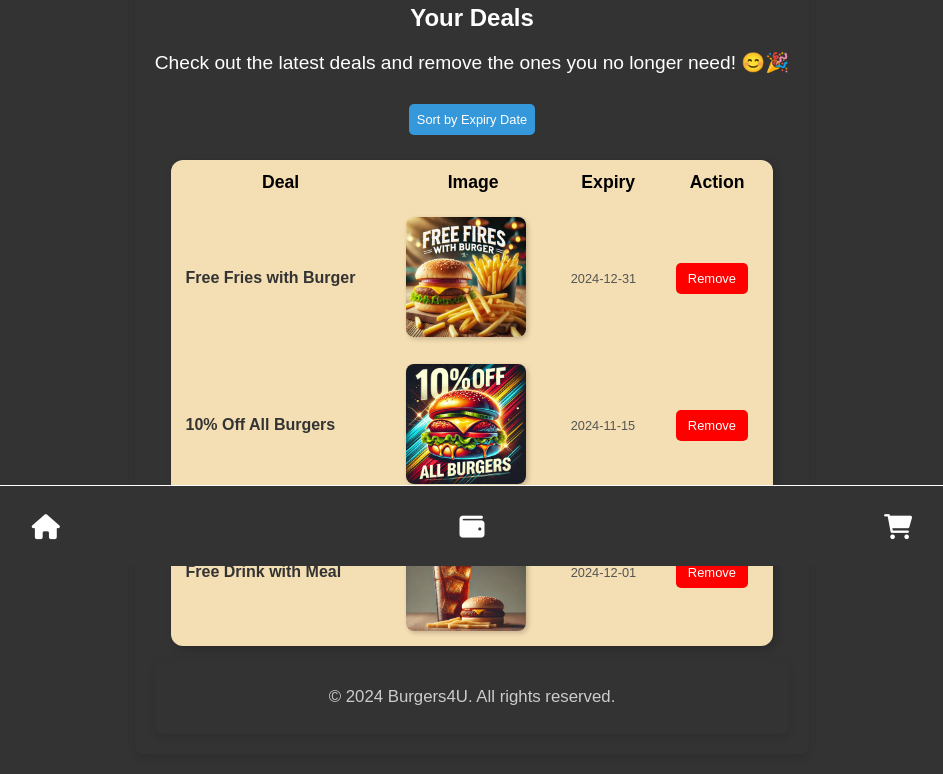
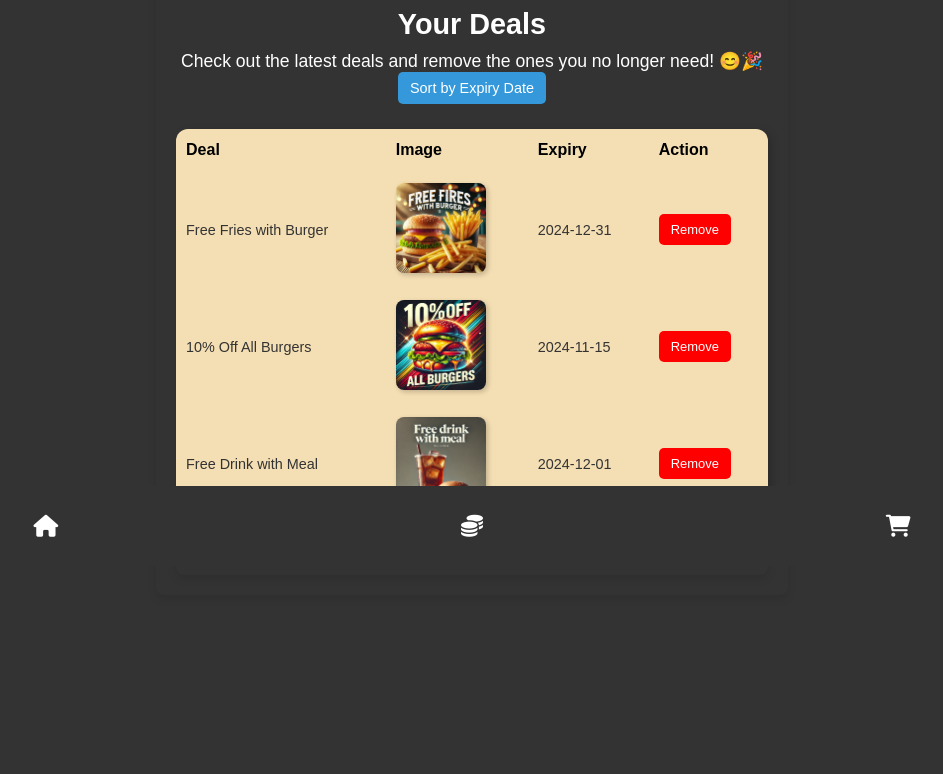
Before and after one commit to kmedwards51/ZETechDemo, a website: page deals.html in a window 1280 px wide. Shown: the part 234-1008 px from the top of the page, without its empty margins (168-1111 px from the left). After the commit the page ends 849 px from the top, so only its background shows below. Drawn offline with nearby package versions, Linux system fonts and the light colour scheme; some packages are replaced by stand-ins of ours; a script that the page names is missing.

Commit message:
Various Changes

```diff
--- a/wallet.html
+++ b/deals.html
@@ -10,7 +10,7 @@
     <script src="https://cdn.jsdelivr.net/npm/sweetalert2@11"></script>
     <link rel="stylesheet" href="https://cdnjs.cloudflare.com/ajax/libs/font-awesome/6.0.0-beta3/css/all.min.css">
     <style>
-        /* Body and page layout */
+        /* General styling */
         body {
             display: flex;
             flex-direction: column;
@@ -23,10 +23,10 @@
             text-align: center;
         }
 
-        /* Content container should grow to fill available space */
+        /* Content container */
         .content-container {
             flex-grow: 1;
-            max-width: 800px;
+            max-width: 90%;
             margin: 20px auto;
             padding: 20px;
             background-color: #333;
@@ -36,100 +36,80 @@
 
         /* Logo styling */
         .logo {
-            width: 200px;
+            width: 80%;
+            max-width: 200px;
             height: auto;
-            margin: 0px auto;
+            margin: 0 auto;
             display: block;
         }
 
-        /* Heading and paragraph styling */
+        /* Headings and paragraphs */
         h2 {
+            margin-bottom: 10px;
+            font-size: 1.8em;
+        }
+
+        p {
+            font-size: 1.1em;
+            margin: 0 5px;
+        }
+
+        /* Table styling */
+        table {
+            width: 100%;
+            margin: 15px auto;
+            border-collapse: collapse;
+            background-color: #f4deb3;
+            border-radius: 12px;
+            box-shadow: 3px 3px 10px rgba(0, 0, 0, 0.2);
+        }
+
+        th, td {
+            padding: 12px 10px;
+            text-align: left;
+            color: #333;
+            font-size: 0.9em;
+            word-wrap: break-word;
+        }
+
+        th {
+            font-size: 1em;
+            color: #000;
+        }
+
+        img {
+            width: 90px;
+            height: 90px;
+            object-fit: cover;
+            border-radius: 8px;
+            box-shadow: 2px 2px 5px rgba(0, 0, 0, 0.2);
+        }
+
+        /* Button styling */
+        .sort-btn, .remove-btn {
+            font-size: 0.9em;
+            padding: 8px 12px;
+            border-radius: 5px;
+            cursor: pointer;
+            border: none;
+            color: #fff;
+        }
+
+        .sort-btn {
+            background-color: #3498db;
             margin-bottom: 10px;
         }
 
-        p {
-            font-size: 1.2em;
-        }
-
-        /* Table styling for wallet */
-        table {
-            width: 95%;
-            max-width: 800px;
-            margin: 15px auto;
-            border-collapse: collapse;
-            background-color: #f4deb3; /* Sandy wallet-like color */
-            border-radius: 12px;
-            box-shadow: 3px 3px 10px rgba(0, 0, 0, 0.2); /* 2D appearance with shadow */
-        }
-
-        /* Table header and cell styling */
-        table, th, td {
-            border: 0;
-            padding: 12px 15px;
-            text-align: left;
-            color: #333; /* Dark text on the sandy wallet background */
-        }
-
-        th {
-            text-align: center;
-            font-size: 1.1em;
-            color: #000;
-        }
-
-        td {
-            font-size: 0.9em;
-        }
-
-        img {
-            width: 120px; /* Increased image size */
-            height: 120px; /* Increased image size */
-            object-fit: cover;
-            border-radius: 8px;
-            box-shadow: 2px 2px 5px rgba(0, 0, 0, 0.2); /* Adds 2D look */
-        }
-
-        /* Multi-line deal name styling */
-        .deal-name {
-            white-space: normal;
-            font-size: 1em;
-            font-weight: bold;
-        }
-
-        /* Expiry date styling */
-        .expiry-date {
-            font-size: 0.8em;
-            color: #555;
-            white-space: nowrap;
+        .sort-btn:hover {
+            background-color: #2980b9;
         }
 
         .remove-btn {
             background-color: red;
-            color: white;
-            padding: 8px 12px;
-            border: none;
-            cursor: pointer;
-            border-radius: 5px;
-            font-size: 0.9em;
         }
 
         .remove-btn:hover {
             background-color: #e74c3c;
-        }
-
-        /* Single sort button styling */
-        .sort-btn {
-            background-color: #3498db;
-            color: white;
-            padding: 8px;
-            margin: 10px;
-            cursor: pointer;
-            border: none;
-            font-size: 0.8em; /* Smaller text size */
-            border-radius: 5px;
-        }
-
-        .sort-btn:hover {
-            background-color: #2980b9;
         }
 
         /* Bottom menu styling */
@@ -137,23 +117,20 @@
             display: flex;
             justify-content: space-around;
             background-color: #333;
-            padding: 15px 0;
+            padding: 10px 0;
             color: white;
-            font-size: 25px;
-            border-top: 1.5px solid white;
+            font-size: 22px;
             position: fixed;
             bottom: 0;
             width: 100%;
             z-index: 500;
             align-items: center;
-            height: 50px;
+            height: 60px;
         }
 
         .bottom-menu i {
             color: white;
             cursor: pointer;
-            margin: 0;
-            line-height: 1;
         }
 
         .bottom-menu i:hover {
@@ -169,6 +146,33 @@
             border-radius: 8px;
             box-shadow: 0px 4px 10px rgba(0, 0, 0, 0.1);
             text-align: center;
+            margin-top: auto;
+        }
+
+        /* Responsive adjustments */
+        @media (max-width: 600px) {
+            h2 {
+                font-size: 1.5em;
+            }
+
+            .sort-btn, .remove-btn {
+                font-size: 0.8em;
+                padding: 6px 10px;
+            }
+
+            th, td {
+                font-size: 0.8em;
+            }
+
+            img {
+                width: 70px;
+                height: 70px;
+            }
+
+            .bottom-menu {
+                font-size: 18px;
+                height: 50px;
+            }
         }
     </style>
 </head>
@@ -179,7 +183,7 @@
         <!-- Logo -->
         <img src="Burgers4ULogo.png" alt="Burgers4U Logo" class="logo">
 
-        <!-- Mobile-friendly menu -->
+        <!-- Main Content -->
         <h2>Your Deals</h2>
         <p>Check out the latest deals and remove the ones you no longer need! 😊🎉</p>
         <button class="sort-btn" onclick="sortDeals()">Sort by Expiry Date</button>
@@ -203,13 +207,12 @@
         <footer>
             <p>&copy; <span id="current-year"></span> Burgers4U. All rights reserved.</p>
         </footer>
-
     </div>
 
     <!-- Bottom menu -->
     <div class="bottom-menu">
         <i class="fa fa-home" title="Home" onclick="navigateToHome()"></i>
-        <i class="fa fa-wallet" title="Wallet" onclick="navigateToWallet()"></i>
+        <i class="fa fa-coins" title="Deals" onclick="navigateToWallet()"></i>
         <i class="fa fa-shopping-cart" title="Order" onclick="navigateToOrder()"></i>
     </div>
 
@@ -220,9 +223,8 @@
             { id: 3, name: "Free Drink with Meal", expiry: "2024-12-01", image: "FreeDrink.png" }
         ];
 
-        let sortOrder = 'asc'; // Track current sort order
+        let sortOrder = 'asc';
 
-        // Function to remove deal from table
         function removeDeal(dealId) {
             Swal.fire({
                 title: 'Are you sure?',
@@ -234,64 +236,45 @@
                 cancelButtonText: 'Cancel'
             }).then((result) => {
                 if (result.isConfirmed) {
-                    // Remove the deal
                     deals = deals.filter(deal => deal.id !== dealId);
                     Swal.fire('Removed!', 'The deal has been removed from your wallet.', 'success');
-                    renderDeals(); // Refresh the deals list
+                    renderDeals();
                 }
             });
         }
 
-        // Function to render deals in the table
         function renderDeals() {
             const tbody = document.querySelector("#deal-table tbody");
-            tbody.innerHTML = ""; // Clear previous deals
-
+            tbody.innerHTML = "";
             deals.forEach(deal => {
                 tbody.innerHTML += `
                     <tr>
                         <td class="deal-name">${deal.name}</td>
                         <td><img src="${deal.image}" alt="${deal.name}" /></td>
                         <td class="expiry-date">${deal.expiry}</td>
-                        <td>
-                            <button class="remove-btn" onclick="removeDeal(${deal.id})">Remove</button>
-                        </td>
+                        <td><button class="remove-btn" onclick="removeDeal(${deal.id})">Remove</button></td>
                     </tr>
                 `;
             });
         }
 
-        // Function to sort deals by expiry date
         function sortDeals() {
             if (sortOrder === 'asc') {
                 deals.sort((a, b) => new Date(a.expiry) - new Date(b.expiry));
-                sortOrder = 'desc'; // Toggle to descending
+                sortOrder = 'desc';
             } else {
                 deals.sort((a, b) => new Date(b.expiry) - new Date(a.expiry));
-                sortOrder = 'asc'; // Toggle to ascending
+                sortOrder = 'asc';
             }
-            renderDeals(); // Re-render the deals after sorting
+            renderDeals();
         }
 
-        // Update the year dynamically in the footer
         document.getElementById('current-year').textContent = new Date().getFullYear();
-
-        // Call the function to render the deals
         renderDeals();
 
-        // Navigation functions
-        function navigateToHome() {
-            window.location.href = 'index.html'; // Update this URL to your actual home page
-        }
-
-        function navigateToWallet() {
-            window.location.href = 'wallet.html'; // Update this URL to your wallet page
-        }
-
-        function navigateToOrder() {
-            window.location.href = 'order.html'; // Update this URL to your order page
-        }
+        function navigateToHome() { window.location.href = 'index.html'; }
+        function navigateToWallet() { window.location.href = 'deals.html'; }
+        function navigateToOrder() { window.location.href = 'order.html'; }
     </script>
-
 </body>
 </html>
```
Also changed, not shown: index.html (+3 -3 lines), order.html (+2 -2 lines), FreeBurgerRedeem.png, FreeBurgerSignup.png.
